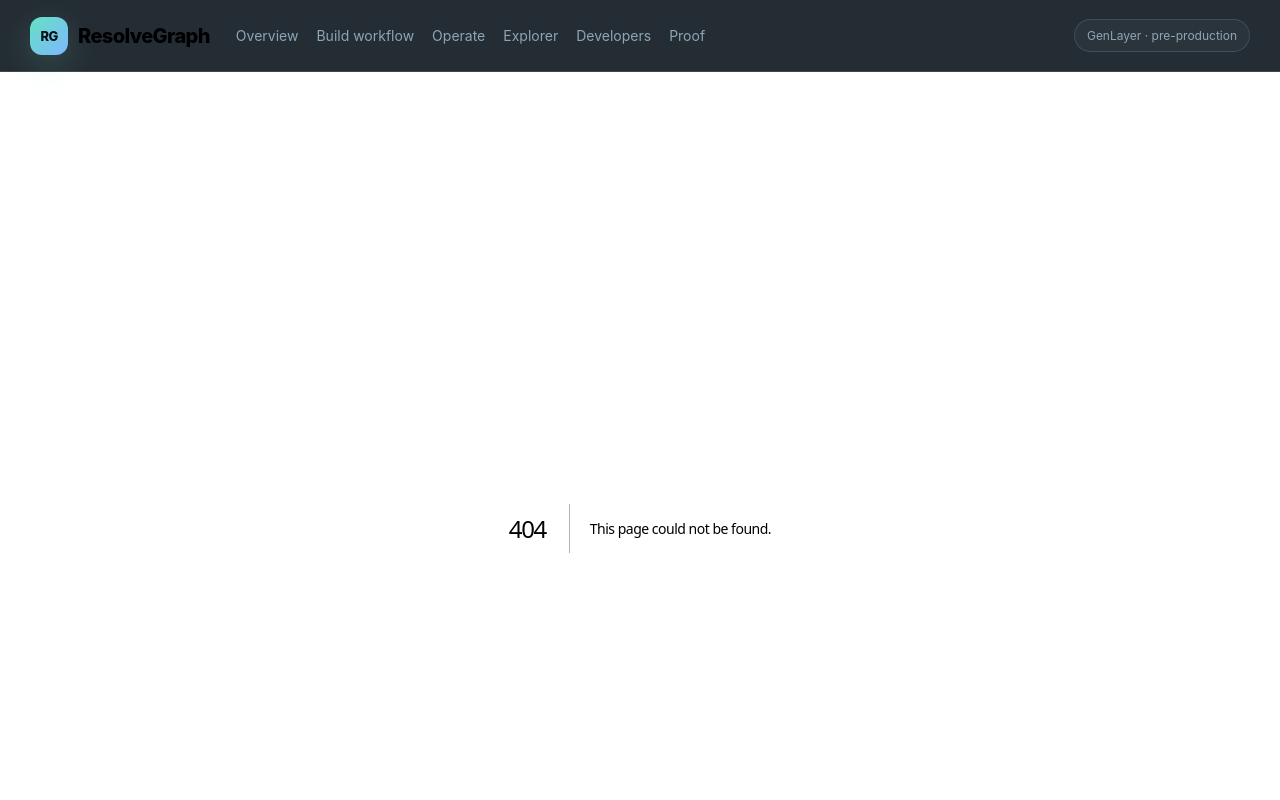
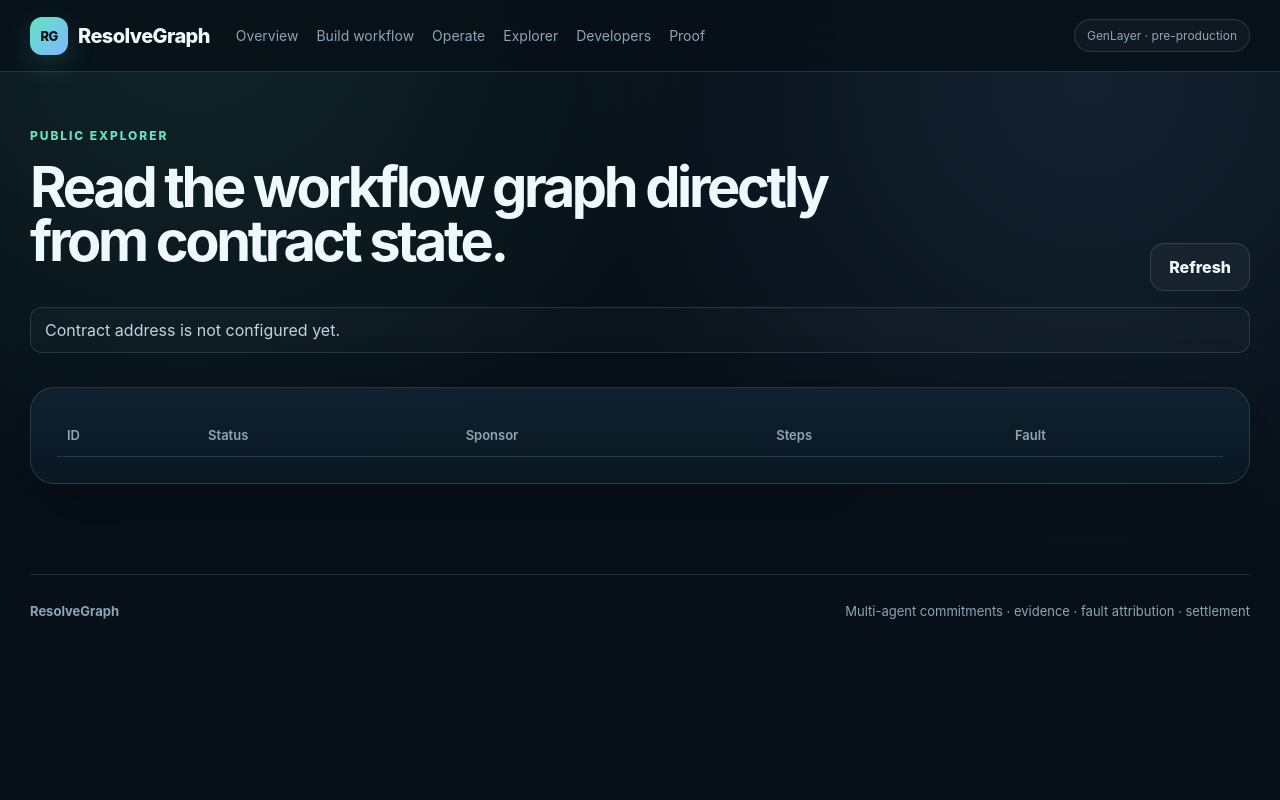
Before and after one commit to maho0638/resolvegraph-genlayer, a Next.js app in the folder frontend/: page /explorer in a window 1280 px wide. Before the commit this address had no page. Shown: the top 800 px of the page. Built offline with nearby package versions, Linux system fonts and the light colour scheme.

Commit message:
frontend: add on-chain workflow explorer

```diff
--- /dev/null
+++ b/frontend/app/explorer/page.tsx
@@ -0,0 +1,215 @@
+"use client";
+
+import { useEffect, useState } from "react";
+import {
+  formatGen,
+  isContractConfigured,
+  readContract,
+  short,
+} from "@/lib/genlayer";
+
+type Workflow = {
+  id?: string;
+  sponsor?: string;
+  title?: string;
+  objective?: string;
+  status?: string;
+  step_count?: unknown;
+  fault_step_id?: string;
+  fault_class?: string;
+  fault_confidence?: unknown;
+  decision_hash?: string;
+  policy_version?: string;
+};
+
+type Step = {
+  id?: string;
+  assignee?: string;
+  role_label?: string;
+  agent_ref?: string;
+  requirement?: string;
+  reward?: unknown;
+  bond_required?: unknown;
+  status?: string;
+  verdict?: string;
+  score?: unknown;
+  confidence?: unknown;
+  decision_hash?: string;
+};
+
+export default function Explorer() {
+  const [workflows, setWorkflows] = useState<Workflow[]>([]);
+  const [selected, setSelected] = useState<Workflow | null>(null);
+  const [steps, setSteps] = useState<Step[]>([]);
+  const [state, setState] = useState("idle");
+
+  async function load() {
+    if (!isContractConfigured()) {
+      setState("Contract address is not configured yet.");
+      return;
+    }
+
+    setState("loading");
+    try {
+      const count = Number(await readContract("get_workflow_count"));
+      const ids = await Promise.all(
+        Array.from({ length: count }, (_, i) =>
+          readContract("get_workflow_id_by_index", [i]),
+        ),
+      );
+      const rows = await Promise.all(
+        ids.map((id) => readContract("get_workflow", [id]) as Promise<Workflow>),
+      );
+      setWorkflows(rows);
+      setState("live");
+    } catch (error: any) {
+      setState(error?.message || "Unable to read workflows.");
+    }
+  }
+
+  async function open(workflow: Workflow) {
+    setSelected(workflow);
+    setSteps([]);
+
+    try {
+      const count = Number(workflow.step_count ?? 0);
+      const ids = await Promise.all(
+        Array.from({ length: count }, (_, i) =>
+          readContract("get_step_id_by_index", [workflow.id, i]),
+        ),
+      );
+      const rows = await Promise.all(
+        ids.map(
+          (id) =>
+            readContract("get_step", [workflow.id, id]) as Promise<Step>,
+        ),
+      );
+      setSteps(rows);
+    } catch {
+      setSteps([]);
+    }
+  }
+
+  useEffect(() => {
+    load();
+  }, []);
+
+  return (
+    <>
+      <div className="sectionHead">
+        <div>
+          <div className="eyebrow">Public Explorer</div>
+          <h1 style={{ fontSize: "56px" }}>
+            Read the workflow graph directly from contract state.
+          </h1>
+        </div>
+        <button className="button secondary" onClick={load}>
+          Refresh
+        </button>
+      </div>
+
+      <div className="status">
+        {state === "live"
+          ? String(workflows.length) + " workflow(s) loaded"
+          : state}
+      </div>
+
+      <section className="panel section">
+        <table className="dataTable">
+          <thead>
+            <tr>
+              <th>ID</th>
+              <th>Status</th>
+              <th>Sponsor</th>
+              <th>Steps</th>
+              <th>Fault</th>
+            </tr>
+          </thead>
+          <tbody>
+            {workflows.map((workflow) => (
+              <tr
+                key={workflow.id}
+                onClick={() => open(workflow)}
+                style={{ cursor: "pointer" }}
+              >
+                <td>
+                  <strong>{workflow.id}</strong>
+                  <br />
+                  <span className="muted">{workflow.title}</span>
+                </td>
+                <td>{workflow.status}</td>
+                <td>{short(workflow.sponsor)}</td>
+                <td>{String(workflow.step_count ?? 0)}</td>
+                <td>
+                  {workflow.fault_class || "—"}
+                  {workflow.fault_step_id
+                    ? " · " + workflow.fault_step_id
+                    : ""}
+                </td>
+              </tr>
+            ))}
+          </tbody>
+        </table>
+      </section>
+
+      {selected && (
+        <section className="panel section">
+          <div className="eyebrow">Selected workflow</div>
+          <h2>{selected.title || selected.id}</h2>
+          <p className="muted">{selected.objective}</p>
+          <p>
+            <span className="pill">{selected.status}</span>{" "}
+            <span className="pill">{selected.policy_version}</span>
+          </p>
+
+          <table className="dataTable">
+            <thead>
+              <tr>
+                <th>Step</th>
+                <th>Participant</th>
+                <th>Economics</th>
+                <th>Consensus</th>
+              </tr>
+            </thead>
+            <tbody>
+              {steps.map((step) => (
+                <tr key={step.id}>
+                  <td>
+                    <strong>{step.id}</strong>
+                    <br />
+                    <span className="muted">{step.role_label}</span>
+                  </td>
+                  <td>
+                    {short(step.assignee)}
+                    <br />
+                    <span className="muted">
+                      {step.agent_ref || "No agent ref"}
+                    </span>
+                  </td>
+                  <td>
+                    {formatGen(step.reward)} reward
+                    <br />
+                    <span className="muted">
+                      {formatGen(step.bond_required)} bond
+                    </span>
+                  </td>
+                  <td>
+                    {step.status}
+                    <br />
+                    <span className="muted">
+                      {(step.verdict || "—") +
+                        " · score " +
+                        String(step.score ?? 0) +
+                        " · confidence " +
+                        String(step.confidence ?? 0)}
+                    </span>
+                  </td>
+                </tr>
+              ))}
+            </tbody>
+          </table>
+        </section>
+      )}
+    </>
+  );
+}
```
